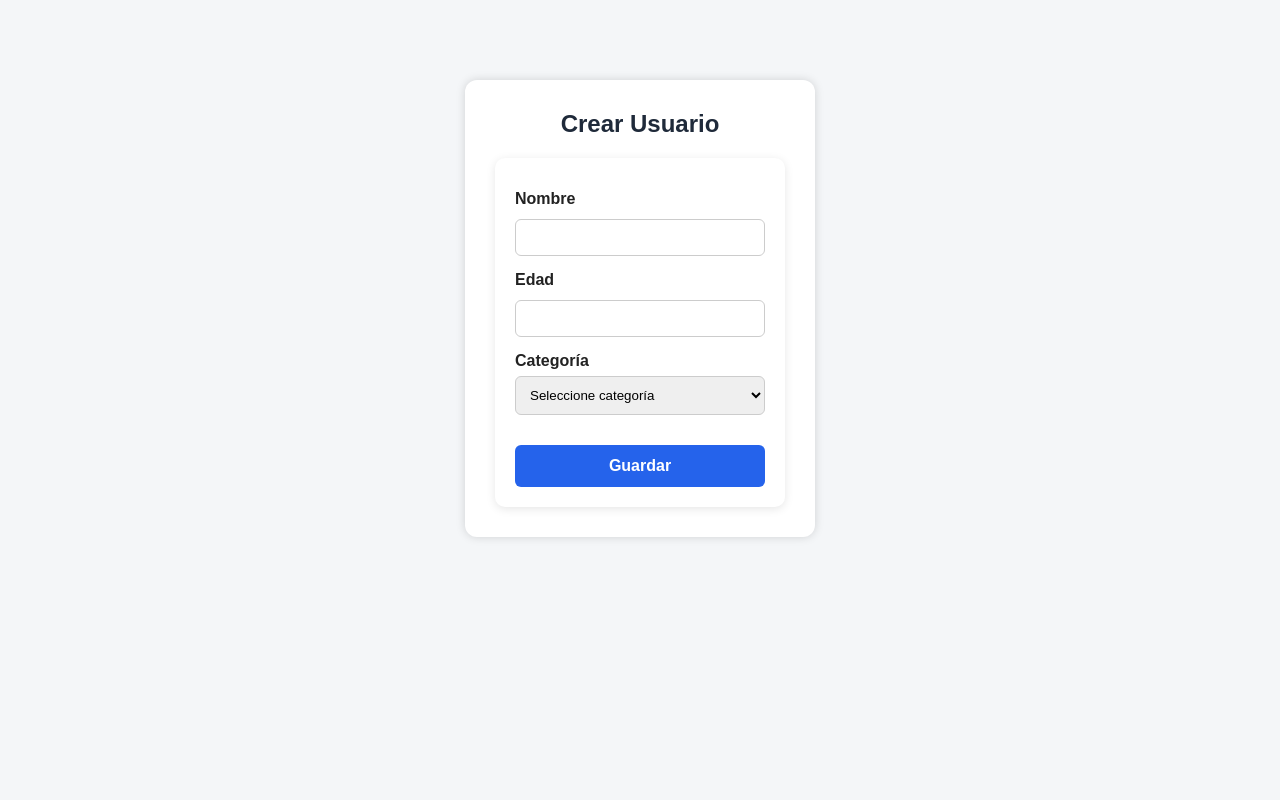
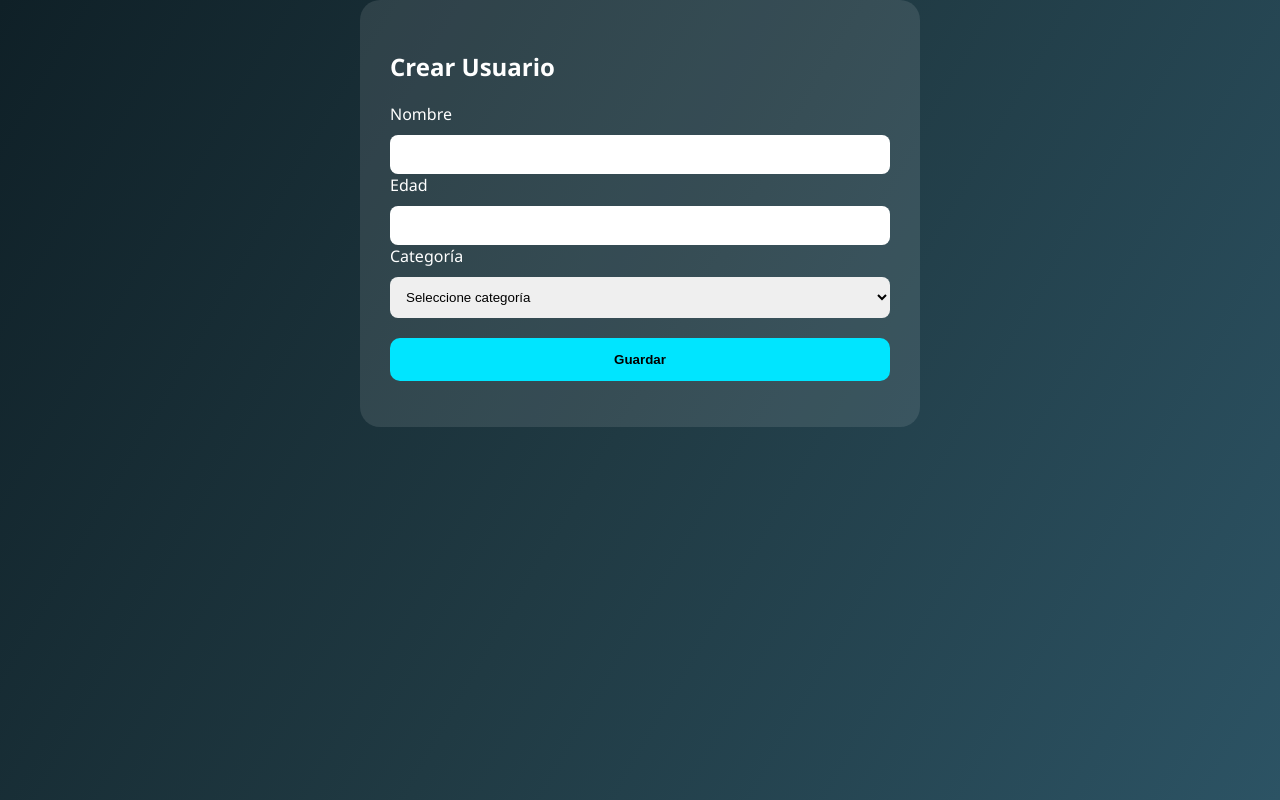
Before and after one commit to dsguerrero07/Mircro_Habitos, a FastAPI app: page /usuarios/nuevo in a window 1280 px wide. Run offline with FastAPI, Linux system fonts and the light colour scheme; parts of the project's set-up code (start-up, migrations or seed data) failed here and were passed over.

Commit message:
styles : nuevo estilo

```diff
--- a/app/static/css/styles.css
+++ b/app/static/css/styles.css
@@ -1,237 +1,169 @@
-/* ============================= */
-/* RESET BÁSICO */
-/* ============================= */
-* {
+/* =============================
+   ESTILOS GENERALES
+============================= */
+body {
     margin: 0;
-    padding: 0;
-    box-sizing: border-box;
-    font-family: Arial, Helvetica, sans-serif;
+    font-family: 'Segoe UI', Arial, sans-serif;
+    background: linear-gradient(120deg, #0f2027, #203a43, #2c5364);
+    color: #fff;
 }
 
-body {
-    background-color: #f4f6f9;
-    color: #222;
+a {
+    text-decoration: none;
+    color: inherit;
 }
 
-/* ============================= */
-/* NAVBAR */
-/* ============================= */
-nav {
-    background: #1f2a3a;
+/* =============================
+   NAVBAR
+============================= */
+.navbar {
+    background: rgba(0, 0, 0, 0.6);
+    padding: 15px 30px;
     display: flex;
     justify-content: space-between;
     align-items: center;
-    padding: 15px 40px;
 }
 
-nav a {
-    color: white;
-    margin-right: 20px;
-    text-decoration: none;
+.navbar h2 {
+    font-size: 22px;
+    color: #00e5ff;
+}
+
+.nav-links a {
+    margin-left: 20px;
+    font-weight: bold;
+    transition: 0.3s;
+}
+
+.nav-links a:hover {
+    color: #00e5ff;
+}
+
+/* =============================
+   CONTENEDOR PRINCIPAL
+============================= */
+.container {
+    max-width: 1100px;
+    margin: auto;
+    padding: 40px 20px;
+}
+
+/* =============================
+   TARJETAS (DASHBOARD)
+============================= */
+.cards {
+    display: grid;
+    grid-template-columns: repeat(auto-fit, minmax(230px, 1fr));
+    gap: 25px;
+}
+
+.card {
+    background: rgba(255, 255, 255, 0.1);
+    padding: 25px;
+    border-radius: 20px;
+    backdrop-filter: blur(10px);
+    text-align: center;
+    transition: 0.4s;
+    box-shadow: 0px 10px 30px rgba(0,0,0,0.4);
+}
+
+.card:hover {
+    transform: translateY(-8px);
+}
+
+.card h3 {
+    font-size: 20px;
+    color: #00e5ff;
+}
+
+.card p {
+    font-size: 35px;
     font-weight: bold;
 }
 
-nav a:hover {
-    text-decoration: underline;
+/* =============================
+   TABLAS (USUARIOS Y PROGRESO)
+============================= */
+.table-container {
+    background: rgba(255,255,255,0.1);
+    padding: 25px;
+    border-radius: 20px;
+    box-shadow: 0px 10px 30px rgba(0,0,0,0.4);
 }
 
-nav form {
-    display: flex;
-    gap: 10px;
+table {
+    width: 100%;
+    border-collapse: collapse;
 }
 
-nav input {
-    padding: 8px;
-    border-radius: 5px;
+th, td {
+    padding: 14px;
+    text-align: center;
+}
+
+th {
+    background: #00e5ff;
+    color: #000;
+}
+
+tr:nth-child(even) {
+    background: rgba(255,255,255,0.05);
+}
+
+/* =============================
+   FORMULARIOS
+============================= */
+.form-container {
+    background: rgba(255,255,255,0.1);
+    padding: 30px;
+    border-radius: 20px;
+    max-width: 500px;
+    margin: auto;
+}
+
+input, select {
+    width: 100%;
+    padding: 12px;
+    margin-top: 10px;
+    border-radius: 8px;
     border: none;
 }
 
-nav button {
-    background: #22c55e;
-    color: white;
+button {
+    width: 100%;
+    padding: 14px;
+    margin-top: 20px;
     border: none;
-    padding: 8px 14px;
-    border-radius: 5px;
+    border-radius: 10px;
+    background: #00e5ff;
+    font-weight: bold;
     cursor: pointer;
+    transition: 0.3s;
 }
 
-/* ============================= */
-/* CONTENIDO GENERAL */
-/* ============================= */
-main {
-    padding: 40px;
-    max-width: 1100px;
-    margin: auto;
+button:hover {
+    background: #00bcd4;
 }
 
-h2 {
-    margin-bottom: 20px;
-    color: #1f2a3a;
-}
-
-a {
-    color: #2563eb;
-    font-weight: bold;
-}
-
-/* ============================= */
-/* FORMULARIOS */
-/* ============================= */
-form {
-    background: white;
-    padding: 20px;
-    border-radius: 10px;
-    max-width: 400px;
-    box-shadow: 0px 2px 10px rgba(0,0,0,0.1);
-}
-
-form label {
-    display: block;
-    margin-top: 12px;
-    font-weight: bold;
-}
-
-form input {
-    width: 100%;
-    padding: 8px;
-    margin-top: 5px;
-    border: 1px solid #ccc;
-    border-radius: 5px;
-}
-
-form button {
-    margin-top: 15px;
-    background: #2563eb;
-    color: white;
-    padding: 10px;
-    width: 100%;
-    border: none;
-    border-radius: 6px;
-    font-weight: bold;
-    cursor: pointer;
-}
-
-form button:hover {
-    background: #1d4ed8;
-}
-
-/* ============================= */
-/* TABLAS */
-/* ============================= */
-table {
-    width: 100%;
-    margin-top: 20px;
-    border-collapse: collapse;
-    background: white;
-    border-radius: 10px;
-    overflow: hidden;
-}
-
-th {
-    background: #1f2a3a;
-    color: white;
-    padding: 12px;
-}
-
-td {
-    padding: 10px;
-    border-bottom: 1px solid #ddd;
+/* =============================
+   REPORTES
+============================= */
+.report-box {
+    background: rgba(255,255,255,0.12);
+    padding: 30px;
+    border-radius: 18px;
     text-align: center;
 }
 
-tr:hover {
-    background: #f1f5f9;
+.report-box a button {
+    width: auto;
+    padding: 12px 40px;
 }
 
-/* ============================= */
-/* DASHBOARD */
-/* ============================= */
-.dashboard-box {
-    display: flex;
-    gap: 20px;
-    margin-top: 30px;
+/* =============================
+   TITULOS
+============================= */
+h1 {
+    text-align: center;
+    margin-bottom: 30px;
 }
-
-.card {
-    background: white;
-    padding: 25px;
-    border-radius: 12px;
-    flex: 1;
-    text-align: center;
-    box-shadow: 0px 2px 10px rgba(0,0,0,0.1);
-}
-
-.card h3 {
-    color: #2563eb;
-    font-size: 28px;
-}
-
-/* ============================= */
-/* LINKS */
-/* ============================= */
-a {
-    text-decoration: none;
-}
-
-a:hover {
-    text-decoration: underline;
-}
-
-img {
-    border-radius: 50%;
-    object-fit: cover;
-}
-
-body {
-    font-family: Arial, sans-serif;
-    background: #f4f6f8;
-    margin: 0;
-    padding: 0;
-}
-
-.form-container {
-    width: 350px;
-    margin: 80px auto;
-    background: white;
-    padding: 30px;
-    border-radius: 12px;
-    box-shadow: 0px 0px 10px rgba(0,0,0,0.15);
-}
-
-.form-container h2 {
-    text-align: center;
-    margin-bottom: 20px;
-}
-
-.form-group {
-    margin-bottom: 15px;
-}
-
-.form-group label {
-    display: block;
-    font-weight: bold;
-    margin-bottom: 6px;
-}
-
-.form-group input,
-.form-group select {
-    width: 100%;
-    padding: 10px;
-    border-radius: 6px;
-    border: 1px solid #ccc;
-}
-
-.btn-guardar {
-    width: 100%;
-    padding: 12px;
-    background: #2563eb;
-    color: white;
-    border: none;
-    border-radius: 6px;
-    font-size: 16px;
-    cursor: pointer;
-}
-
-.btn-guardar:hover {
-    background: #1e40af;
-}
```
